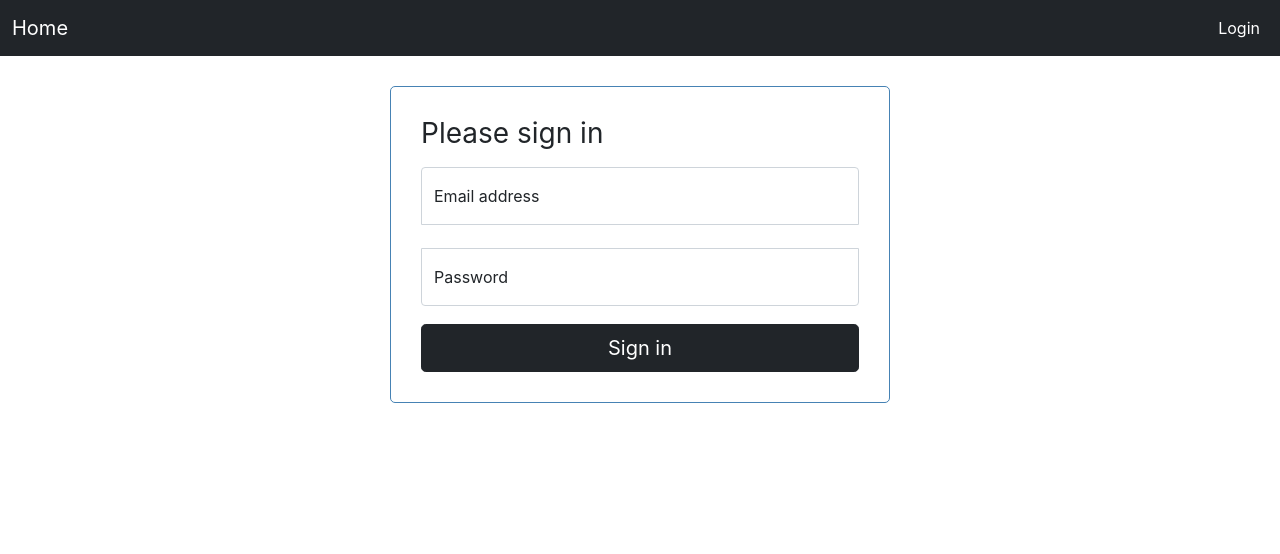
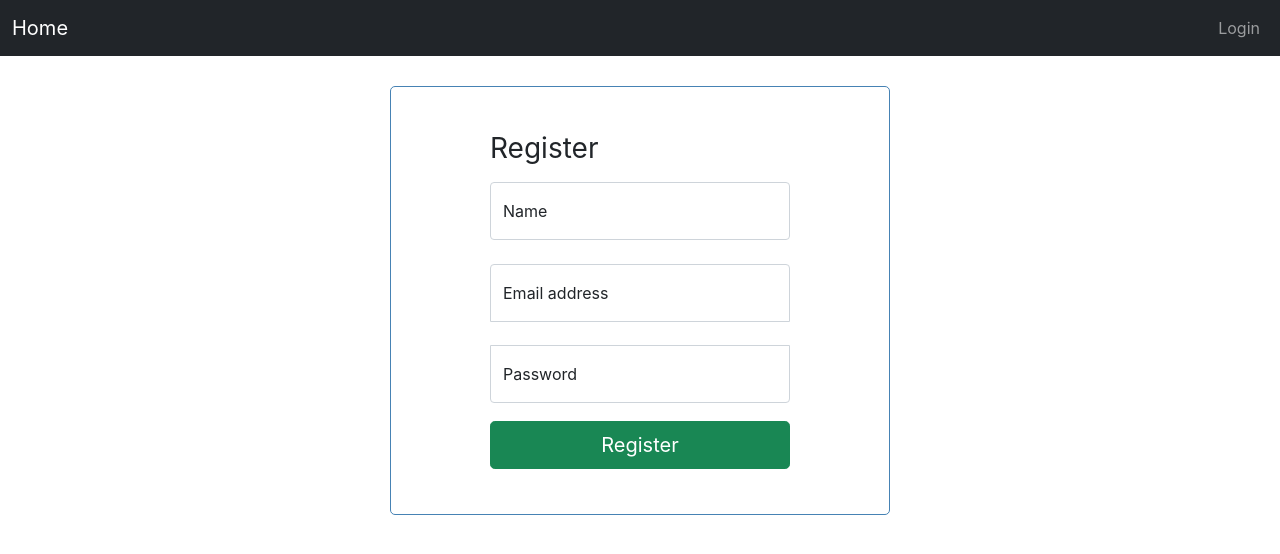
Before and after one commit to BlackSkinDev/React-crud-app-laravel-api-jwt-, a React (Create React App) app: page /register in a window 1280 px wide. Shown: the top 554 px of the page. Built offline with nearby package versions, Linux system fonts and the light colour scheme.

Commit message:
finished authentication

```diff
--- a/src/App.js
+++ b/src/App.js
@@ -2,14 +2,25 @@ import logo from './logo.svg';
 import './App.css';
 import Nav from "./components/Nav";
 import Login from "./pages/Login";
+import {BrowserRouter,Route} from "react-router-dom";
+import Home from "./pages/Home";
+import Register from "./pages/Register";
+import {useEffect, useState} from "react";
+import Welcome from "./pages/Welcome";
 
 function App() {
+
     return (
         <div className="App">
-            <Nav/>
-            <main className="form-signin container">
-               <Login/>
-            </main>
+            <BrowserRouter>
+                <Nav />
+                <div className="container">
+                    <Route path="/"  exact component={Welcome} />
+                    <Route path="/home" component={()=><Home/>}/>
+                    <Route path="/login" component={Login}/>
+                    <Route path="/register" component={Register}/>
+                </div>
+            </BrowserRouter>
         </div>
     );
 }
--- a/src/components/Nav.js
+++ b/src/components/Nav.js
@@ -1,21 +1,67 @@
 import React from 'react';
+import {Link} from "react-router-dom";
+import  {useState} from 'react';
 
-const Nav = () => {
+const Nav = ({name}) => {
+
+    const [refresh,setRefresh] = useState(false)
+
+        const logout= async (e) => {
+            const token = localStorage.getItem('token')
+            const response = await fetch('http://localhost:8000/api/logout', {
+                method: 'GET',
+                headers: {
+                    'Content-Type': 'application/json',
+                    'Authorization': `Bearer ${token}`
+                },
+            })
+            const data = await response.json()
+            localStorage.removeItem("token")
+            setRefresh(true)
+        }
+
+    if(refresh){
+        window.location.reload(false);
+    }
+
+    const token = localStorage.getItem('token')
+    let menu;
+        if(!token){
+            menu = (
+                <ul className="navbar-nav me-auto mb-2 mb-md-0">
+                    {/*<li className="nav-item">*/}
+                    {/*    <Link to="/register" className="nav-link" aria-current="page" href="#">Register</Link>*/}
+                    {/*</li>*/}
+                    <li className="nav-item">
+                        <Link to="/login" className="nav-link" aria-current="page" href="#">Login {name}</Link>
+                    </li>
+                </ul>
+                )
+        }
+        else{
+            menu = (
+                <ul className="navbar-nav me-auto mb-2 mb-md-0">
+                    <li className="nav-item">
+                        <Link to="/home" className="nav-link" aria-current="page">Dashboard</Link>
+                    </li>
+                    <li className="nav-item">
+                        <Link to="/login" className="nav-link" aria-current="page"  onClick={logout}>Logout</Link>
+                    </li>
+                </ul>
+            )
+
+        }
     return (
         <nav className="navbar navbar-expand-md navbar-dark bg-dark mb-4">
             <div className="container-fluid">
-                <a className="navbar-brand" href="#">Home</a>
+                <Link to="/" className="navbar-brand" href="#">Home</Link>
                 <button className="navbar-toggler" type="button" data-bs-toggle="collapse"
                         data-bs-target="#navbarCollapse" aria-controls="navbarCollapse" aria-expanded="false"
                         aria-label="Toggle navigation">
                     <span className="navbar-toggler-icon"></span>
                 </button>
                 <div>
-                    <ul className="navbar-nav me-auto mb-2 mb-md-0">
-                        <li className="nav-item">
-                            <a className="nav-link active" aria-current="page" href="#">Login</a>
-                        </li>
-                    </ul>
+                    {menu}
                 </div>
             </div>
         </nav>
--- a/src/pages/Home.js
+++ b/src/pages/Home.js
@@ -1,10 +1,46 @@
-import React from 'react';
+
+import React, {useState,useEffect} from 'react';
+import {Redirect} from "react-router-dom";
+import Nav from "../components/Nav";
 
 const Home = () => {
+    const [name,setName] = useState("")
+    let [isTokenExpired,setExpiry] = useState(false)
+    const token = localStorage.getItem('token')
+    useEffect(()=>{
+        (
+            async ()=>{
+                const token = localStorage.getItem('token')
+                const response = await fetch('http://localhost:8000/api/user',{
+                    method:'GET',
+                    headers:{
+                        'Content-Type':'application/json',
+                        'Authorization': `Bearer ${token}`
+                    },
+                })
+                const data = await response.json()
+                console.log(data)
+                if (data.error){
+                    setExpiry(true)
+                    localStorage.removeItem("token")
+                   // alert("Session expired, please login")
+                }
+                if (data.name){
+                    setName(data.name)
+                }
+            }
+        )();
+    });
+    //
+    if (!token || isTokenExpired){
+        return <Redirect to="/login"/>
+    }
+
     return (
-        <div>
+        <p>
+            {name && <h5>Welcome {name} </h5>}
+        </p>
 
-        </div>
     );
 };
 
--- a/src/pages/Login.js
+++ b/src/pages/Login.js
@@ -1,20 +1,75 @@
-import React from 'react';
+import React, {useState} from 'react';
+import {Redirect} from "react-router-dom";
 
 const Login = () => {
+
+
+
+    const [email,setEmail] = useState("")
+    const [password,setPassword] = useState("")
+    const [errors,setErrors] = useState(null)
+    let [state,setState] = useState(false)
+
+
+    const token = localStorage.getItem('token')
+    if (token && !state){
+        return <Redirect to="/home"/>
+    }
+
+
+    const login =  async (e)=>{
+        e.preventDefault()
+        const response = await fetch('http://localhost:8000/api/login',{
+            method:'POST',
+            headers:{'Content-Type':'application/json'},
+            credentials: 'include',
+            body: JSON.stringify({
+                email,
+                password
+            })
+        })
+        const data = await response.json()
+        if (data.errors){
+            setErrors(data.errors)
+            setPassword("")
+
+        }
+        if (data.token){
+            localStorage.setItem('token', data.token)
+            state =true
+        }
+        if (state){
+            window.location.reload(false);
+            return <Redirect to="/home"/>
+        }
+
+     }
+
+
     return (
-        <form>
+        <main className="form-signin">
+            <form onSubmit={login}>
+                { errors &&
+                <div className="alert alert-danger">
+                    {errors}
+                </div> }
                 <h1 className="h3 mb-3 fw-normal">Please sign in</h1>
                 <div className="form-floating">
-                <input type="email" className="form-control"  placeholder="name@example.com"/>
+                    <input type="email" className="form-control"  placeholder="name@example.com" onChange={(e)=>{
+                        setEmail(e.target.value)
+                    }}/>
                     <label htmlFor="floatingInput">Email address</label>
                 </div>
                 <div className="form-floating mt-4">
-                <input type="password" className="form-control"  placeholder="Password"/>
+                    <input type="password" className="form-control" value={password} placeholder="Password"  onChange={(e)=>{
+                        setPassword(e.target.value)
+                    }}/>
                     <label htmlFor="floatingPassword">Password</label>
 
                 </div>
                 <button className="w-100 btn btn-lg btn-dark mt-2" type="submit">Sign in</button>
             </form>
+        </main>
     );
 };
 
--- /dev/null
+++ b/src/pages/Register.js
@@ -0,0 +1,76 @@
+import React from 'react';
+import {useState} from 'react'
+import {Redirect} from 'react-router-dom'
+const Register = () => {
+
+    const [name,setName] = useState("")
+    const [email,setEmail] = useState("")
+    const [password,setPassword] = useState("")
+    const [redirect,setRedirect] = useState(false)
+    const [errors,setErrors] = useState(null)
+
+    const submit =  async (e)=>{
+        e.preventDefault()
+        const response = await fetch('http://localhost:8000/api/register',{
+            method:'POST',
+            headers:{'Content-Type':'application/json'},
+            body: JSON.stringify({
+                name,
+                email,
+                password
+            })
+        })
+        const data = await response.json()
+
+        if (data.errors){
+            setErrors(data.errors)
+            setPassword("")
+        }
+        else {
+            alert(data.message)
+            setRedirect(true)
+        }
+  }
+
+    if (redirect){
+        return <Redirect to="/login"/>
+    }
+
+    return (
+        <main className="form-signin ">
+            <form onSubmit={submit}>
+
+                { errors &&
+                <div className="alert alert-danger">
+                    {errors.map(function(error,index){
+                        return <li key={index}>{error}</li>;
+                    })}
+                </div> }
+                <h1 className="h3 mb-3 fw-normal">Register</h1>
+                <div className="form-floating">
+                    <input type="text" className="form-control"  placeholder="Azeez Afeez" onChange={(e)=>{
+                        setName(e.target.value)
+                    }}/>
+                    <label htmlFor="floatingInput">Name</label>
+                </div>
+
+                <div className="form-floating mt-4">
+                    <input type="email" className="form-control"  placeholder="name@example.com" onChange={(e)=>{
+                        setEmail(e.target.value)
+                    }} />
+                    <label htmlFor="floatingInput">Email address</label>
+                </div>
+                <div className="form-floating mt-4">
+                    <input type="password" className="form-control"  placeholder="Password" onChange={(e)=>{
+                        setPassword(e.target.value)
+                    }}/>
+                    <label htmlFor="floatingPassword">Password</label>
+
+                </div>
+                <button className="w-100 btn btn-lg btn-success mt-2" type="submit">Register</button>
+            </form>
+        </main>
+    );
+};
+
+export default Register;
--- /dev/null
+++ b/src/pages/Welcome.js
@@ -0,0 +1,14 @@
+import React from 'react';
+
+const Welcome = () => {
+    return (
+        <div>
+            <p><strong>Welcome to my React App</strong></p>
+            <p>
+                Lorem Ipsum is simply dummy text of the printing and typesetting industry. Lorem Ipsum has been the industry's standard dummy text ever since the 1500s, when an unknown printer took a galley of type and scrambled it to make a type specimen book. It has survived not only five centuries, but also the leap into electronic typesetting, remaining essentially unchanged. It was popularised in the 1960s with the release of Letraset sheets containing Lorem Ipsum passages, and more recently with desktop publishing software like Aldus PageMaker including versions of
+            </p>
+        </div>
+    );
+};
+
+export default Welcome;
```
Also changed, not shown: src/pages/About.js (deleted, +0 -11 lines), src/pages/Users.js (added). Lines whose indentation alone changed are shown as unchanged.
